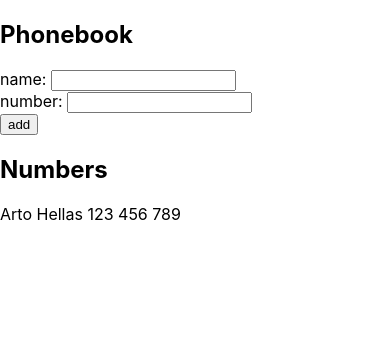
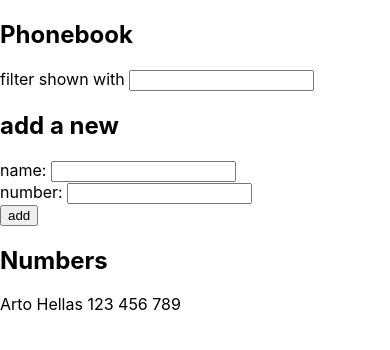
Before and after one commit to oskarkunik/fullstackopen, a React (Create React App) app in the folder part2/phonebook/: page / in a window 390 px wide. Shown: the top 350 px of the page. Built offline with nearby package versions, Linux system fonts and the light colour scheme.

Commit message:
2.9*: The Phonebook Step4

```diff
--- a/part2/phonebook/src/App.js
+++ b/part2/phonebook/src/App.js
@@ -4,10 +4,13 @@ const App = () => {
   const [ persons, setPersons] = useState([
     { name: 'Arto Hellas', number: '123 456 789' }
   ])
+  const [ filterString, setFilterString] = useState('')
   const [ newName, setNewName ] = useState('')
   const [ newNumber, setNewNumber ] = useState('')
 
-  const rows = () => persons.map(person =>
+  const rows = () => persons
+    .filter(person => person.name.toLowerCase().includes(filterString))
+    .map(person =>
       <div key={person.name}>{ person.name } { person.number } </div>
   )
 
@@ -37,9 +40,20 @@ const App = () => {
     setNewNumber(event.target.value)
   }
 
+  const handleFilterChange = (event) => {
+    setFilterString(event.target.value)
+  }
+
+
   return (
     <div>
       <h2>Phonebook</h2>
+      <div>
+        filter shown with <input
+          value={filterString}
+          onChange={handleFilterChange}/>
+      </div>
+      <h2>add a new</h2>
       <form onSubmit={addPerson}>
         <div>
           name: <input
```
